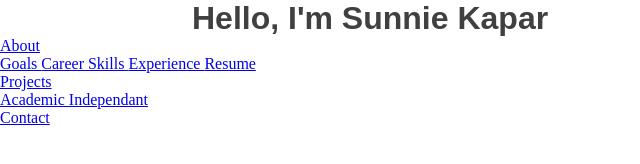
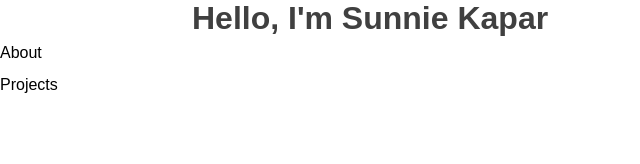
Before and after one commit to sunniekapar/sunniekapar.github.io, a plain HTML site: page index.html in a window 1280 px wide. Shown: the whole page, without its empty margins (0-640 px from the left). Drawn offline with Linux system fonts and the light colour scheme.

Commit message:
about and projects drop down menu

```diff
--- a/index.html
+++ b/index.html
@@ -13,43 +13,24 @@
             Hello, I'm Sunnie Kapar
         </h1>
     </div>
-
-    <div class="sidenav">
-        <a href="#" class="about-button">
-            About
-        </a>
-        <div class="about-dropdown">
-            <a href="#">
-                Goals
-            </a>
-            <a href="#">
-                Career
-            </a>
-            <a href="#">
-                Skills
-            </a>
-            <a href="#">
-                Experience
-            </a>
-            <a href="#">
-                Resume
-            </a>
+    <div class = "sidenav">
+    <div class="about-dropdown">
+        <button class="about-button">About</button>
+        <div class="about-dropdown-content">
+            <a href="#">Link 1</a>
+            <a href="#">Link 2</a>
+            <a href="#">Link 3</a>
         </div>
-        <a href="#">
-            Projects
-            <div class="project-dropdown">
-                <a href="#">
-                    Academic
-                </a>
-                <a href="#">
-                    Independant
-                </a>
-            </div>
-        </a>
-        <a href="#">
-            Contact
-        </a>
     </div>
+    <br>
+    <div class="project-dropdown">
+        <button class="project-button"> Projects</button>
+        <div class="project-dropdown-content">
+            <a href="#">Academic</a>
+            <a href="#">Independent</a>
+        </div>
+    </div>
+</div>
 
     <div class="about-text">
         <p>
--- a/style.css
+++ b/style.css
@@ -16,13 +16,44 @@
     margin: 0 auto;
 }
 
-.about-dropdown, .project-dropdown {
-    color:aliceblue;
+.sidenav {
+    line-height: 2em;
+}
+.about-button, .project-button {
+    border: none;
+    background-color: transparent;
+    font-family: var(--font);
+    font-size: 16px;
 }
 
-.about-button:hover .about-dropdown {
-    color: red;
+.about-dropdown, .project-dropdown {
+    position:relative;
+    display:inline-block;
 }
+
+.about-dropdown-content, .project-dropdown-content {
+    display:none;
+    position: absolute;
+    min-width: 158px;
+    z-index: 1;
+}
+
+.about-dropdown-content a, .project-dropdown-content a {
+    padding: 12px, 16px;
+    text-decoration: none;
+    display: block;
+}
+
+.about-dropdown-content a:hover, .project-dropdown-content a:hover {
+    background-color: white;
+}
+
+.about-dropdown:hover .about-dropdown-content, .project-dropdown:hover .project-dropdown-content {
+    display: block;
+    background-color: white;
+}
+
+
 .about-text {
-    visibility: hidden;
+    display: none;
 }
```
